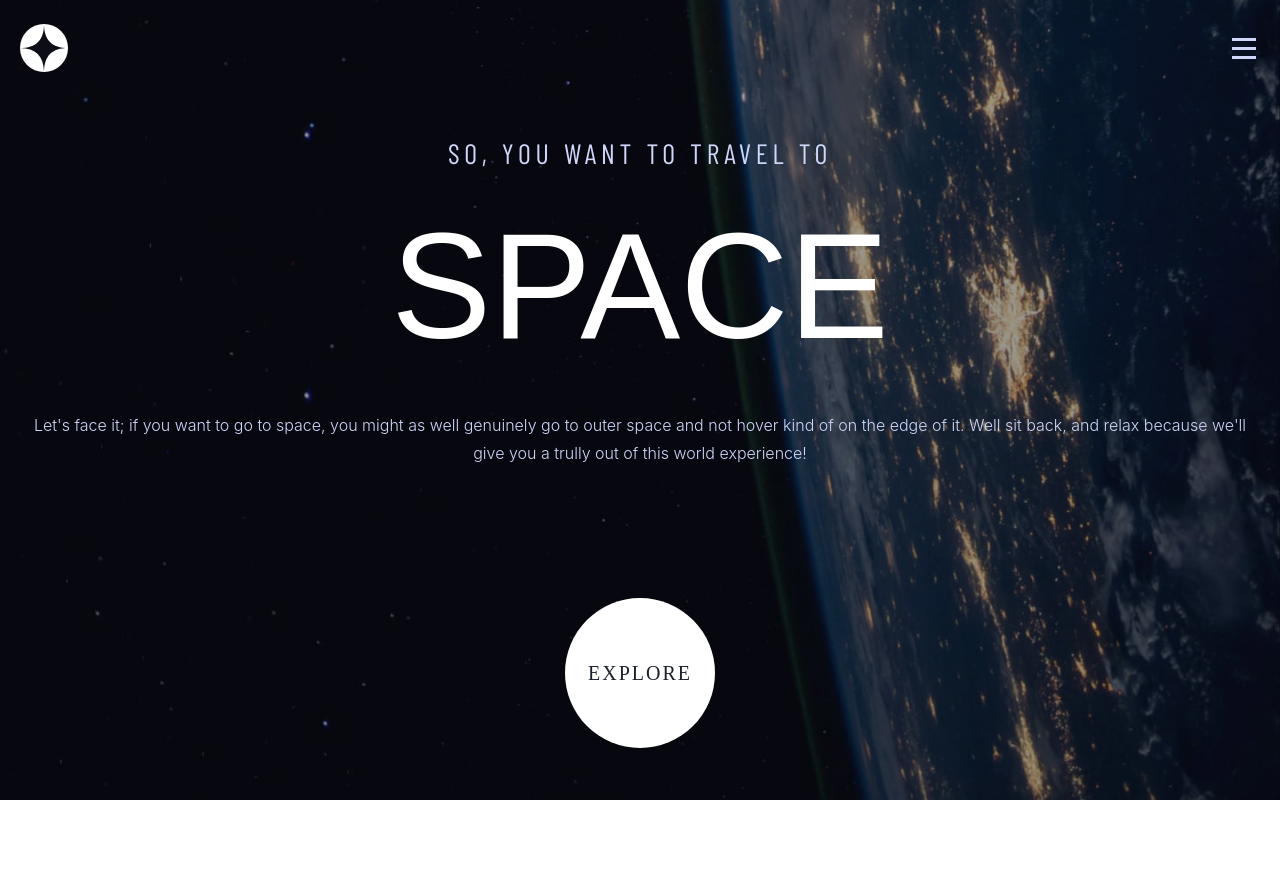
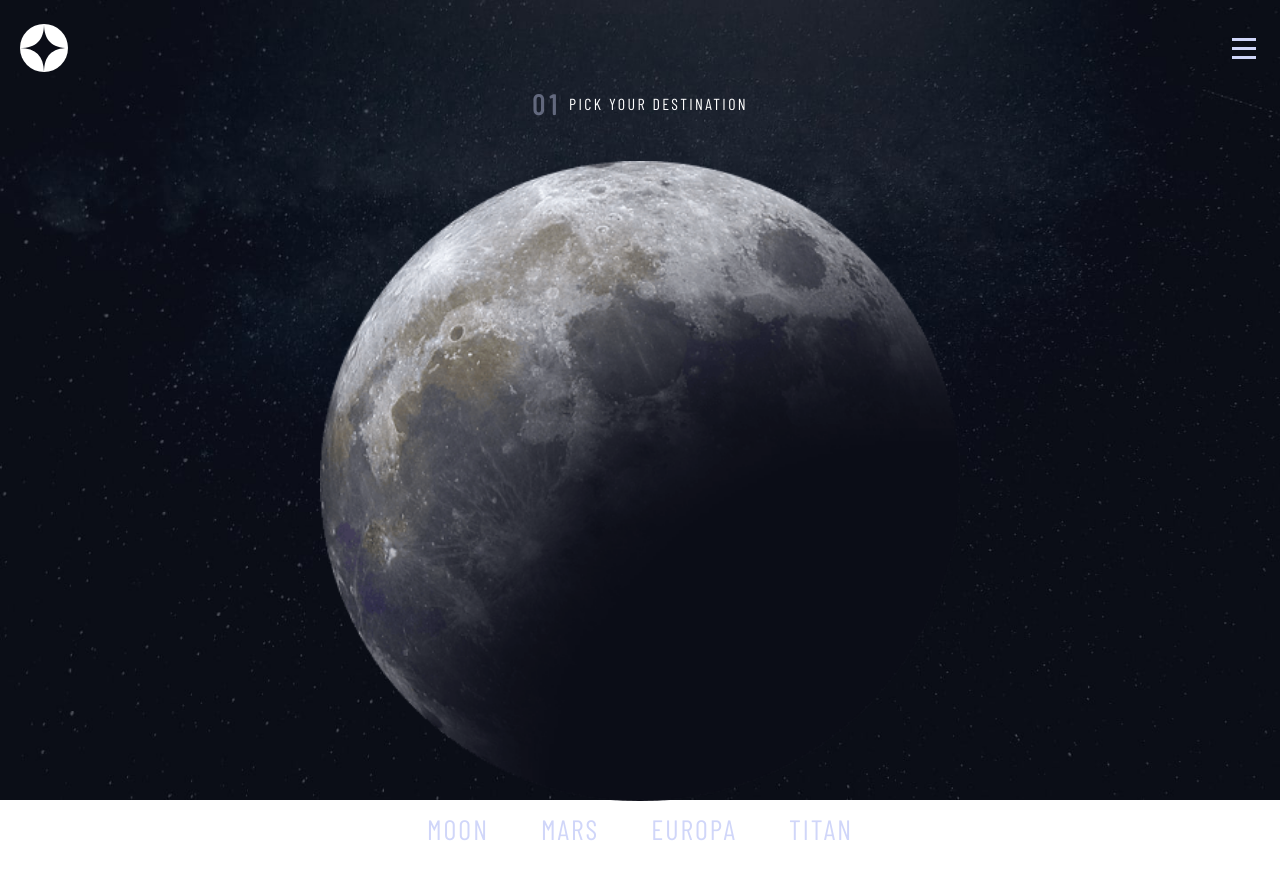
Before and after one commit to maxirama/space-tourism, a React (Vite) app: page / in a window 1280 px wide. Shown: the top 878 px of the page. Before the commit the page ends 800 px from the top, so only its background shows below. Built offline with nearby package versions, Linux system fonts and the light colour scheme; a web font is replaced by a local one.

Commit message:
Add partial Destination page implementation

```diff
--- a/data.json
+++ b/data.json
@@ -3,7 +3,7 @@
     {
       "name": "Moon",
       "images": {
-        "png": "../../assets/destination/image-moon.png",
+        "png": "src/assets/destination/image-moon.png",
         "webp": "../../assets/destination/image-moon.webp"
       },
       "description": "See our planet as you’ve never seen it before. A perfect relaxing trip away to help regain perspective and come back refreshed. While you’re there, take in some history by visiting the Luna 2 and Apollo 11 landing sites.",
@@ -13,7 +13,7 @@
     {
       "name": "Mars",
       "images": {
-        "png": "../../assets/destination/image-mars.png",
+        "png": "src/assets/destination/image-mars.png",
         "webp": "../../assets/destination/image-mars.webp"
       },
       "description": "Don’t forget to pack your hiking boots. You’ll need them to tackle Olympus Mons, the tallest planetary mountain in our solar system. It’s two and a half times the size of Everest!",
@@ -23,7 +23,7 @@
     {
       "name": "Europa",
       "images": {
-        "png": "../../assets/destination/image-europa.png",
+        "png": "src/assets/destination/image-europa.png",
         "webp": "../../assets/destination/image-europa.webp"
       },
       "description": "The smallest of the four Galilean moons orbiting Jupiter, Europa is a winter lover’s dream. With an icy surface, it’s perfect for a bit of ice skating, curling, hockey, or simple relaxation in your snug wintery cabin.",
@@ -33,7 +33,7 @@
     {
       "name": "Titan",
       "images": {
-        "png": "../../assets/destination/image-titan.png",
+        "png": "src/assets/destination/image-titan.png",
         "webp": "../../assets/destination/image-titan.webp"
       },
       "description": "The only moon known to have a dense atmosphere other than Earth, Titan is a home away from home (just a few hundred degrees colder!). As a bonus, you get striking views of the Rings of Saturn.",
--- a/src/App.jsx
+++ b/src/App.jsx
@@ -1,14 +1,14 @@
 import { useState } from 'react';
 import Home from '../src/Pages/Home';
+import Destination from './Pages/Destination';
 import Navbar from './Components/Navbar';
 
 function App() {
-  const [count, setCount] = useState(0);
-
   return (
     <>
       <Navbar />
-      <Home />
+      {/* <Home /> */}
+      <Destination />
     </>
   );
 }
--- a/src/Components/Background/index.jsx
+++ b/src/Components/Background/index.jsx
@@ -1,7 +1,7 @@
 import React from 'react';
 import { Box } from '@chakra-ui/react';
 
-const Background = ({ url }) => {
+const Background = ({ url, opacity }) => {
   return (
     <>
       <Box
@@ -12,6 +12,7 @@ const Background = ({ url }) => {
         bgSize='cover'
         zIndex={-999}
       >
+        {opacity ? (
           <Box
             h='100vh'
             w='100vw'
@@ -19,7 +20,8 @@ const Background = ({ url }) => {
             bg={'black'}
             opacity={'40%'}
             zIndex={-998}
-        ></Box>
+          />
+        ) : null}
       </Box>
     </>
   );
--- /dev/null
+++ b/src/Components/Planet/index.jsx
@@ -0,0 +1,8 @@
+import React from 'react';
+import { Image } from '@chakra-ui/react';
+
+const Planet = ({ url }) => {
+  return <Image w={'50vw'} src={url} />;
+};
+
+export default Planet;
--- /dev/null
+++ b/src/Pages/Destination/index.jsx
@@ -0,0 +1,101 @@
+import react, { useEffect, useState } from 'react';
+import { Box, useBreakpointValue, Text, Button } from '@chakra-ui/react';
+import Background from '../../Components/Background';
+import Planet from '../../Components/Planet';
+import data from '../../../data.json';
+
+const destinations = data.destinations;
+let planets = [];
+
+(function () {
+  destinations.forEach((destination) => {
+    planets = [...planets, destination.name.toUpperCase()];
+  });
+})();
+
+const DestinationItem = ({ planet, index }) => {
+  return (
+    <Button
+      borderRadius={'0px'}
+      key={index}
+      pb={1}
+      borderBottom={'3px solid white'}
+      variant='ghost'
+    >
+      <Text letterSpacing={2} textStyle={'h5'} color='secondary'>
+        {planet}
+      </Text>
+    </Button>
+  );
+};
+
+const DestinationsList = ({ planets, handleClick }) => {
+  return (
+    <Box
+      pt={3}
+      gap={5}
+      display='inline-flex'
+      justifyContent={'center'}
+      width='100vw'
+    >
+      {planets.map((planet, index) => {
+        return <DestinationItem planet={planet} index={index} />;
+      })}
+    </Box>
+  );
+};
+
+const Destination = () => {
+  const [currentPlanet, setCurrentPlanet] = useState(destinations[0]);
+
+  const background = {
+    desktop: 'src/assets/destination/background-destination-desktop.jpg',
+    tablet: 'src/assets/destination/background-destination-tablet.jpg',
+    mobile: 'src/assets/destination/background-destination-mobile.jpg'
+  };
+
+  const _background = useBreakpointValue({
+    base: background.mobile,
+    md: background.tablet,
+    lg: background.desktop
+  });
+
+  return (
+    <>
+      <Background url={_background} opacity={false} />
+      <Box
+        pt={20}
+        display='inline-flex'
+        alignItems={'center'}
+        justifyContent={'center'}
+        w='100vw'
+        h='10vh'
+        mt={6}
+      >
+        <Text
+          opacity='40%'
+          fontWeight='bold'
+          textStyle={'h5'}
+          pr={2}
+          color='secondary'
+        >
+          01
+        </Text>{' '}
+        <Text textStyle={'subHeading2'} color='terciary'>
+          PICK YOUR DESTINATION{' '}
+        </Text>
+      </Box>
+      <Box w='100vw' pt={10} display='flex' justifyContent={'center'}>
+        <Planet url={destinations[0].images.png} />
+      </Box>
+      <DestinationsList planets={planets} />
+      <Box display='flex' w='100vw' justifyContent={'center'}>
+        <Text color='terciary' pt={3} textStyle={'h1'}>
+          {currentPlanet.name.toLocaleUpperCase()}
+        </Text>
+      </Box>
+    </>
+  );
+};
+
+export default Destination;
--- a/src/Pages/Home/index.jsx
+++ b/src/Pages/Home/index.jsx
@@ -4,7 +4,7 @@ import Background from '../../Components/Background';
 import data from '../../../data.json';
 
 export const Home = () => {
-  const images = {
+  const background = {
     mobile: 'src/assets/Images/Home/mobile.jpg',
     tablet: 'src/assets/Images/Home/background-home-tablet.jpg',
     desktop: 'src/assets/Images/Home/background-home-desktop.jpg'
@@ -12,15 +12,15 @@ export const Home = () => {
 
   const logoTest = 'src/assets/shared/logo.svg';
 
-  const image = useBreakpointValue({
-    base: images.mobile,
-    md: images.tablet,
-    lg: images.desktop
+  const _background = useBreakpointValue({
+    base: background.mobile,
+    md: background.tablet,
+    lg: background.desktop
   });
 
   return (
     <Box>
-      <Background url={image} />
+      <Background url={_background} opacity={true} />
       <Box h='15vh' />
       <Box
         h='80vh'
--- a/src/theme.js
+++ b/src/theme.js
@@ -24,7 +24,7 @@ export const theme = {
     h5: {
       fontFamily: 'Barlow Condensed',
       fontWeight: 'normal',
-      fontSize: ['16px', '28px'],
+      fontSize: ['14px', '28px'],
       letterSpacing: '4.75px'
     },
     subHeading1: {
@@ -32,7 +32,7 @@ export const theme = {
       fontFamily: 'Barlow Condensed'
     },
     subHeading2: {
-      fontSize: ['14px'],
+      fontSize: ['16px'],
       fontFamily: 'Barlow Condensed',
       letterSpacing: '2.35px'
     },
```
Lines whose indentation alone changed are shown as unchanged.
